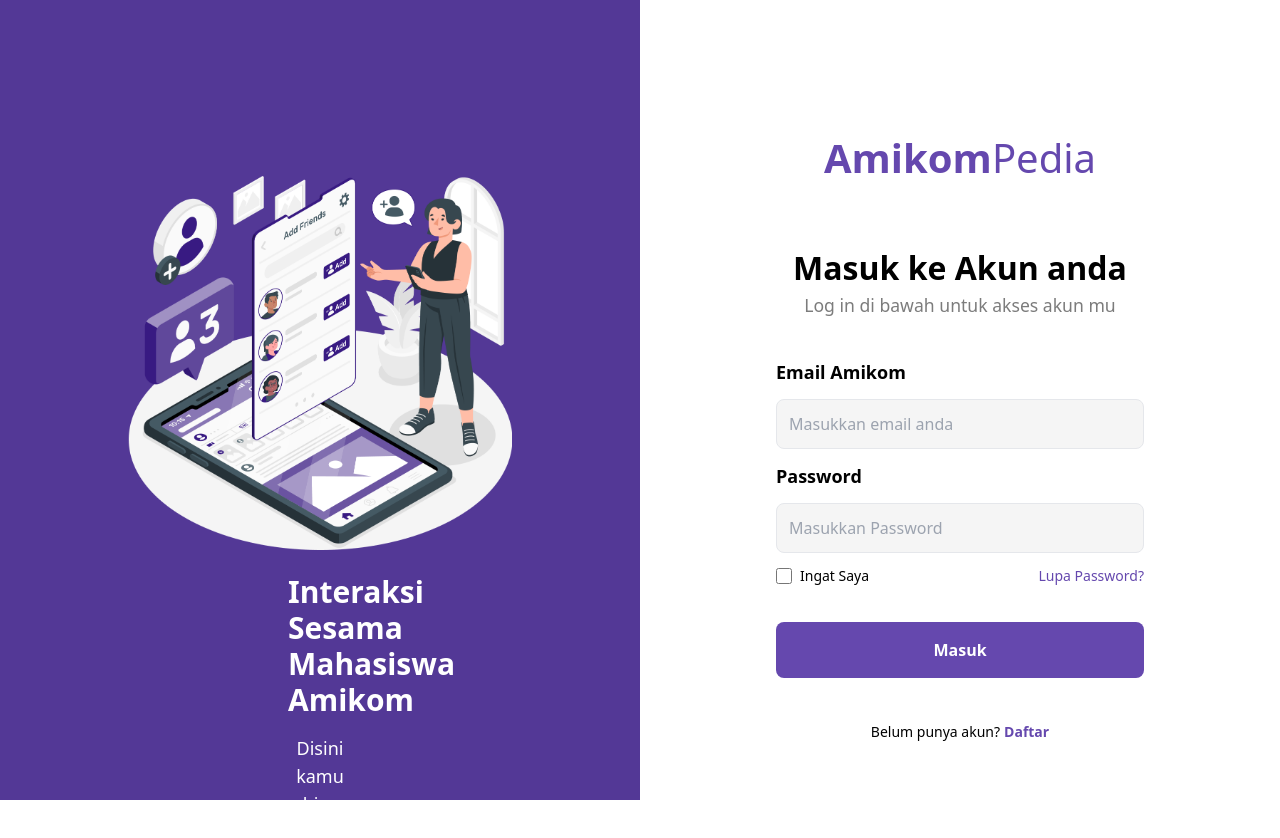
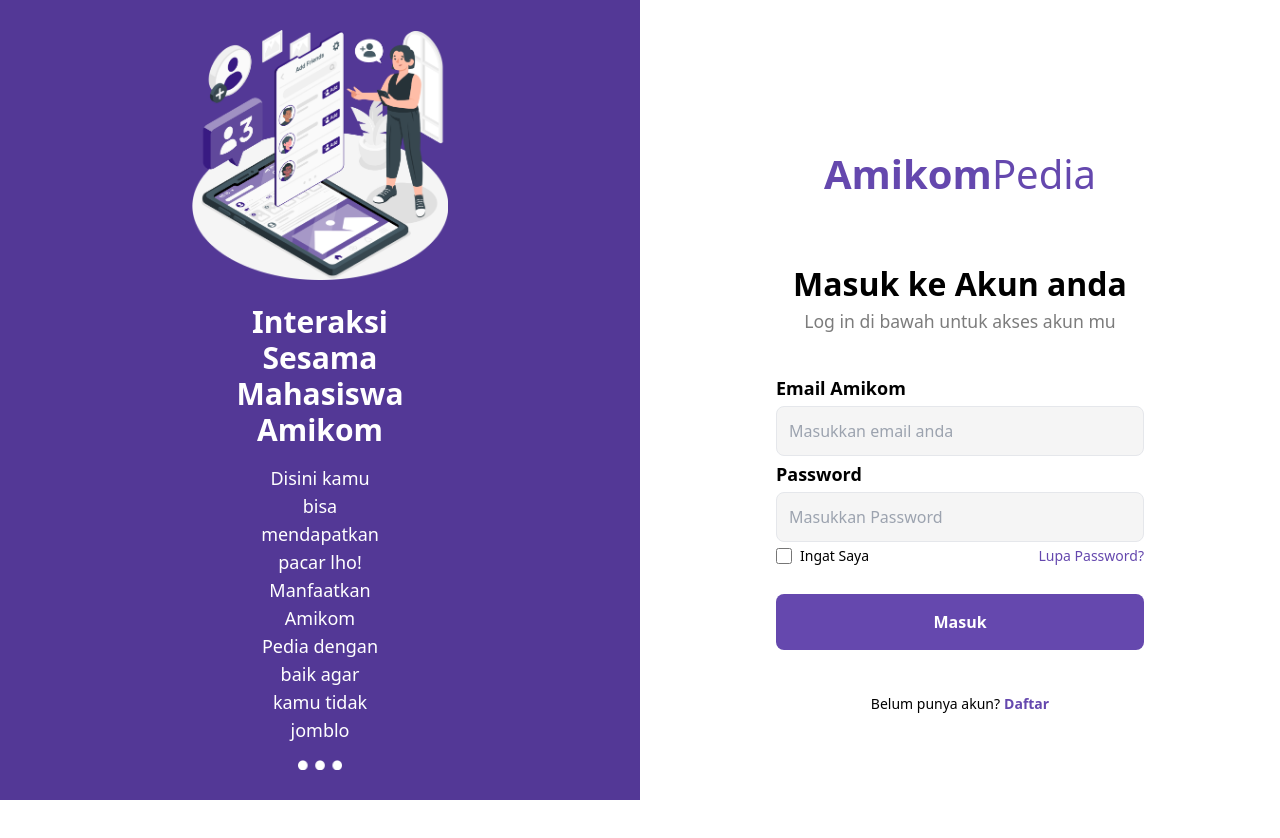
Before and after one commit to PRC-36/fe-amikom-pedia, a Next.js app: page /auth/login in a window 1280 px wide. Shown: the top 838 px of the page. Built offline with nearby package versions, Linux system fonts and the light colour scheme.

Commit message:
fix : responsive page

```diff
--- a/pages/auth/login/index.tsx
+++ b/pages/auth/login/index.tsx
@@ -5,19 +5,20 @@ import FrameLogin from "@/public/asset-login/frameLogin.png";
 
 const Login = () => {
   return (
+    <>
       <div className="w-full h-full flex items-start bg-white">
-      <div className="w-1/2 h-screen bg-[#533896] text-center overflow-hidden">
+        <div className="md:w-1/2 md:flex flex-col items-center justify-center h-screen lg:w-1/2 hidden bg-[#533896] text-center overflow-hidden">
           <Image
             src={ImgLogin}
             alt="login"
-          className="object-cover w-96 mx-auto mt-44"
+            className="object-cover w-64 mx-auto"
           />
-        <h1 className="text-3xl mt-6 font-bold text-white mx-72">
+          <h1 className="text-3xl mt-6 font-bold text-white mx-14 lg:mx-72">
             Interaksi Sesama Mahasiswa Amikom
           </h1>
-        <p className="text-white text-lg font-extralight mx-[17.5rem] mt-4">
-          Disini kamu bisa mendapatkan pacar lho! Manfaatkan Amikom Pedia dengan
-          baik agar kamu tidak jomblo
+          <p className="text-white text-lg font-extralight mx-10 lg:mx-72 mt-4">
+            Disini kamu bisa mendapatkan pacar lho! Manfaatkan Amikom Pedia
+            dengan baik agar kamu tidak jomblo
           </p>
           <Image
             src={FrameLogin}
@@ -25,21 +26,23 @@ const Login = () => {
             className="object-cover mx-auto w-11 mt-4"
           />
         </div>
-      <div className="flex flex-col items-center justify-center py-32 mx-auto">
+        <div className="flex flex-col items-center justify-center py-16 lg:py-36 mx-auto">
           <div className="w-full">
             <div>
               <h1 className="text-[2.5rem] font-bold text-center text-[#6548AE]">
                 Amikom<span className="font-extralight">Pedia</span>
               </h1>
               <div className="text-center mt-14">
-              <h1 className="font-semibold text-[2rem]">Masuk ke Akun anda</h1>
+                <h1 className="font-semibold text-[2rem]">
+                  Masuk ke Akun anda
+                </h1>
                 <p className="font-normal text-[#7C7C7C] text-[1.1rem]">
                   Log in di bawah untuk akses akun mu
                 </p>
               </div>
             </div>
           </div>
-        <form action="" className="mt-10 flex flex-col space-y-[0.8rem]">
+          <form action="" className="mt-10 flex flex-col space-y-1 mx-8">
             <label htmlFor="email-amikom" className="font-semibold text-lg">
               Email Amikom
             </label>
@@ -94,6 +97,7 @@ const Login = () => {
           </div>
         </div>
       </div>
+    </>
   );
 };
 export default Login;
```
Lines whose indentation alone changed are shown as unchanged.
